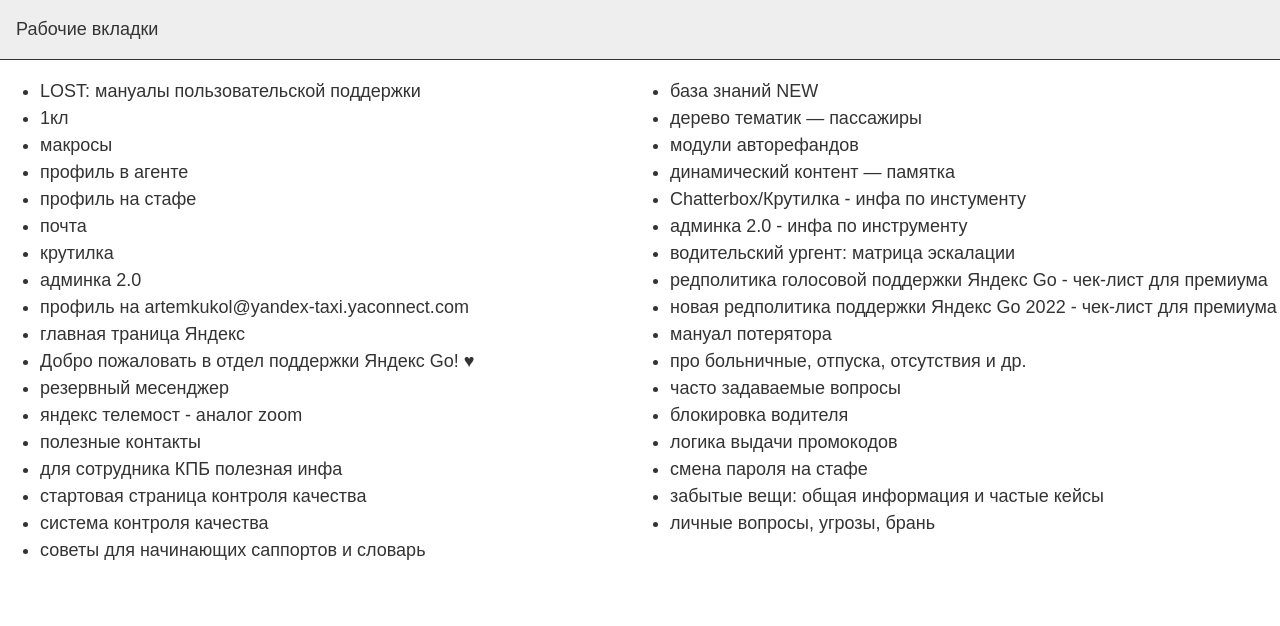
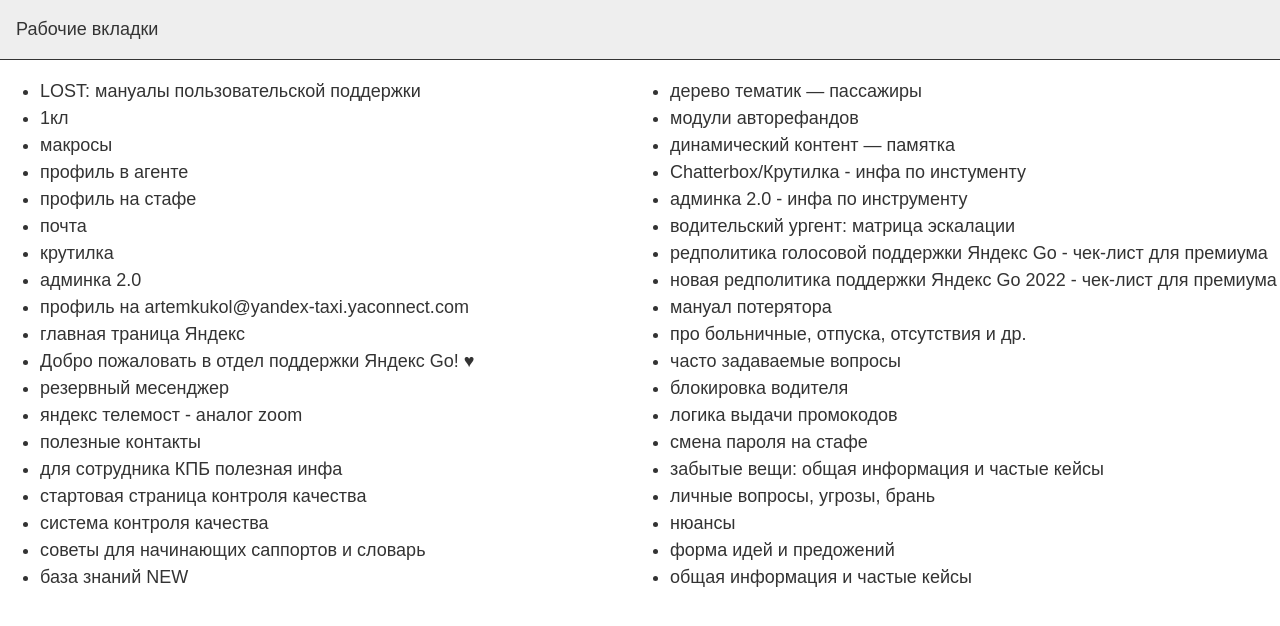
Before and after one commit to ArtemKukol/links-ja-3-dark-auto_2, a plain HTML site: page index.html in a window 1280 px wide. Drawn offline with Linux system fonts and the light colour scheme.

Commit message:
1
добавлены ссылки

```diff
--- a/index.html
+++ b/index.html
@@ -74,6 +74,9 @@
       <li><a href="https://passport.yandex-team.ru/profile" target="_blank">смена пароля на стафе</a></li>
       <li><a href="https://wiki.yandex-team.ru/support/taxi/newclients/Baza-Znanijj-V2/Мануал-для-пользовательской-поддержки/lost-general-info/" target="_blank">забытые вещи: общая информация и частые кейсы</a></li>
       <li><a href="https://wiki.yandex-team.ru/support/taxi/newclients/baza-znanijj-v2/dlya-operatorov-kc-volgograd/polzovatel-necenzurno-vyrazhaetsja/" target="_blank">личные вопросы, угрозы, брань</a></li>
+      <li><a href="https://docs.google.com/spreadsheets/d/1xQrGSwidnrFB-MJUdZq-icK1zeQzDa7iIho8qFFGAZY/edit#gid=1474246453" target="_blank">нюансы</a></li>
+      <li><a href="https://forms.yandex-team.ru/surveys/99357/" target="_blank">форма идей и предожений</a></li>
+      <li><a href="https://wiki.yandex-team.ru/support/taxi/newclients/Baza-Znanijj-V2/Мануал-для-пользовательской-поддержки/lost-general-info/" target="_blank">общая информация и частые кейсы</a></li>
    </ul>
 </body>
 
```
